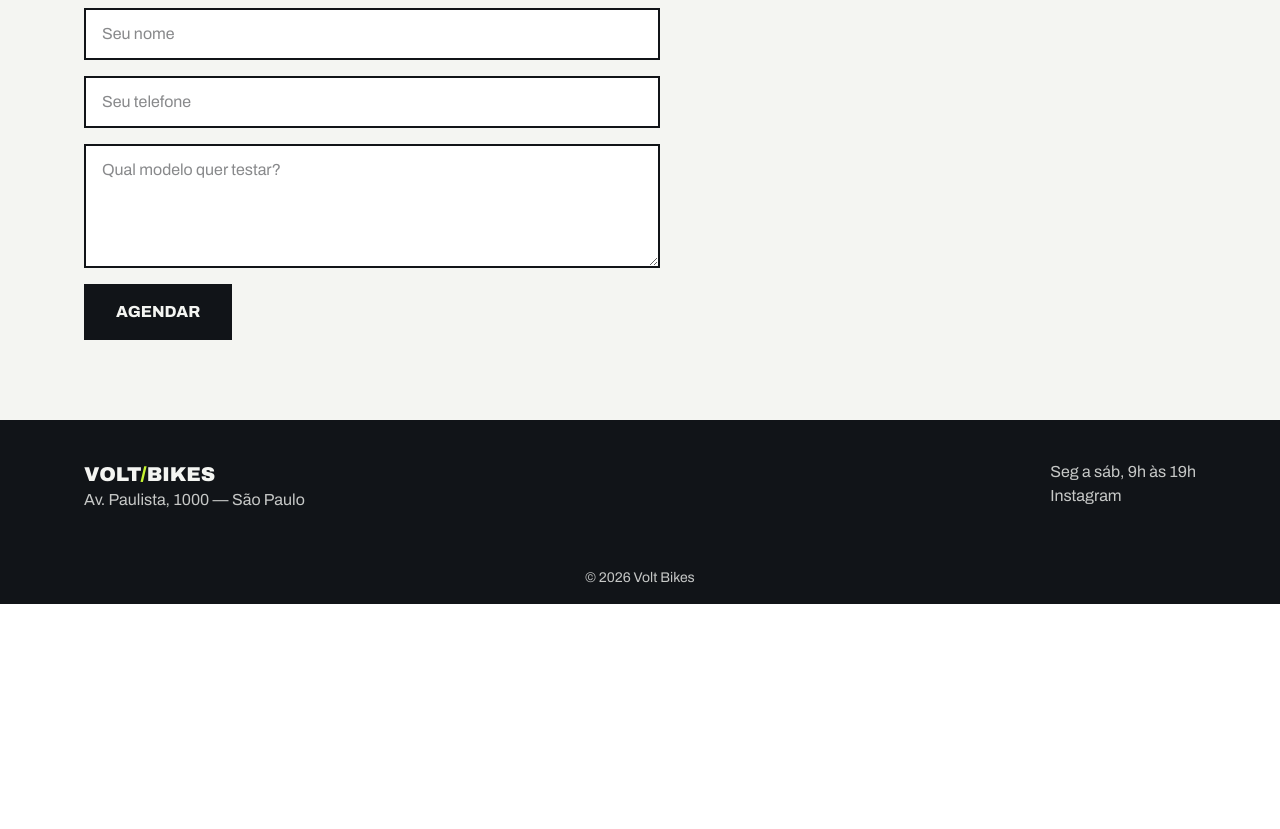
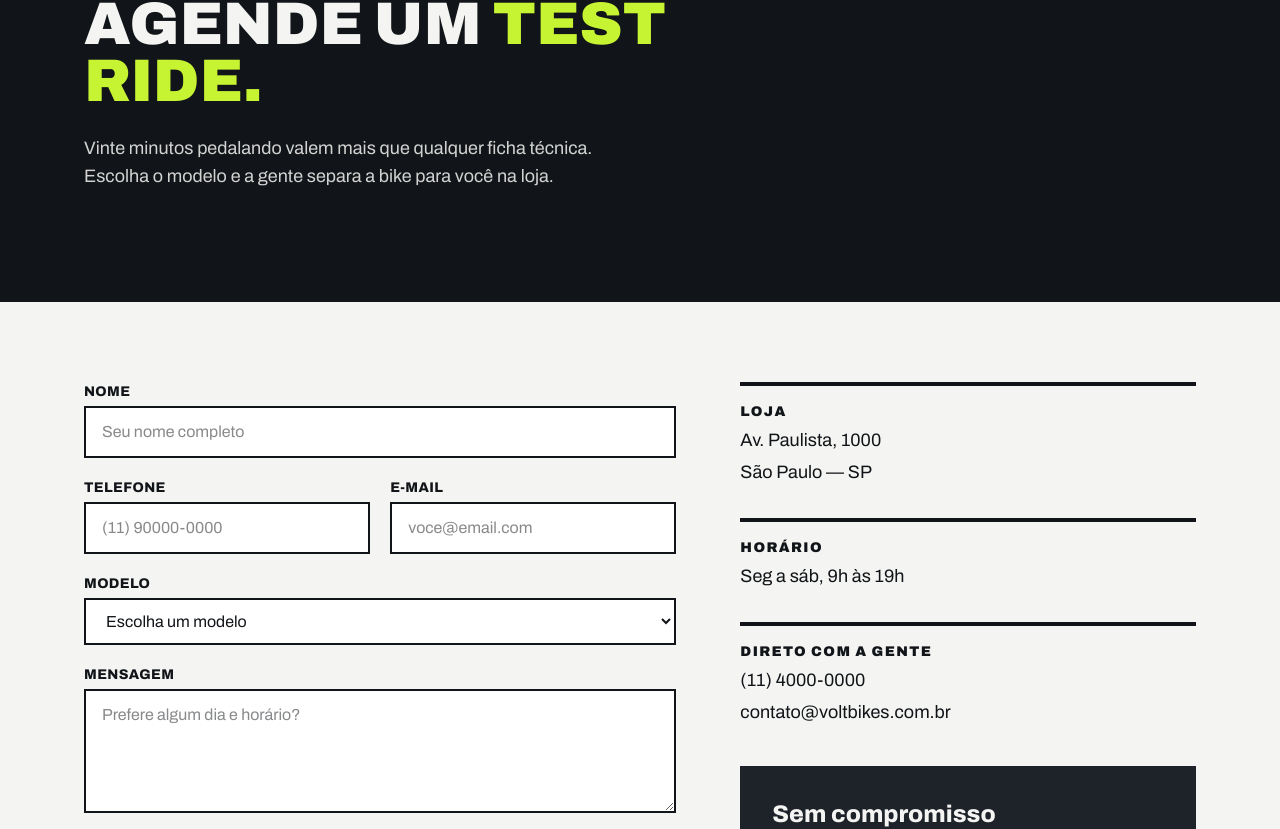
Before and after one commit to Trabalhos-1FIAP/Bicicletas-Eletricas, a React (Vite) app: page / in a window 1280 px wide. Shown: the part 3358-4187 px from the top of the page. Before the commit the page ends 3962 px from the top, so only its background shows below. Built offline with nearby package versions, Linux system fonts and the light colour scheme.

Commit message:
feat: Adiciona página de Contato

```diff
--- a/src/pages/Contato.jsx
+++ b/src/pages/Contato.jsx
@@ -1,28 +1,123 @@
 import { useState } from 'react'
+
+const modelos = ['Volt City', 'Volt Trail', 'Volt Leve', 'Volt Pro']
+
+const infos = [
+  { titulo: 'Loja', linhas: ['Av. Paulista, 1000', 'São Paulo — SP'] },
+  { titulo: 'Horário', linhas: ['Seg a sáb, 9h às 19h'] },
+  { titulo: 'Direto com a gente', linhas: ['(11) 4000-0000', 'contato@voltbikes.com.br'] },
+]
 
 export default function Contato() {
   const [enviado, setEnviado] = useState(false)
+
   const campo = 'border-2 border-carvao bg-white px-4 py-3 focus:border-volt focus:outline-none'
+  const rotulo = 'mb-1 block text-sm font-extrabold uppercase tracking-wide'
+
+  function enviar(e) {
+    e.preventDefault()
+    setEnviado(true)
+  }
 
   return (
-    <section id="contato" className="mx-auto max-w-6xl px-5 py-20">
-      <h2 className="mb-8 text-4xl font-black uppercase md:text-5xl">Agende um test ride</h2>
+    <main>
+      <section className="bg-carvao text-claro">
+        <div className="mx-auto max-w-6xl px-5 py-20 md:py-28">
+          <p className="text-sm font-extrabold uppercase tracking-widest text-volt">Contato</p>
+          <h1 className="mt-4 max-w-2xl text-5xl font-black uppercase leading-[0.95] md:text-6xl">
+            Agende um <span className="text-volt">test ride.</span>
+          </h1>
+          <p className="mt-6 max-w-xl text-lg text-claro/85">
+            Vinte minutos pedalando valem mais que qualquer ficha técnica. Escolha o modelo e a gente
+            separa a bike para você na loja.
+          </p>
+        </div>
+      </section>
 
+      <section className="mx-auto grid max-w-6xl gap-16 px-5 py-20 md:grid-cols-[1.3fr_1fr]">
+        <div>
           {enviado ? (
-        <p className="text-xl font-semibold">Pedido enviado. Ligamos em até 1 dia.</p>
+            <div className="border-4 border-carvao p-10">
+              <p className="text-3xl font-black uppercase">Pedido enviado</p>
+              <p className="mt-3 text-lg">
+                A gente liga em até 1 dia útil para confirmar o horário.
+              </p>
+              <button
+                onClick={() => setEnviado(false)}
+                className="mt-8 bg-carvao px-6 py-3 font-extrabold uppercase text-claro hover:bg-volt hover:text-carvao"
+              >
+                Enviar outro
+              </button>
+            </div>
           ) : (
-        <div className="grid max-w-xl gap-4">
-          <input placeholder="Seu nome" className={campo} />
-          <input type="tel" placeholder="Seu telefone" className={campo} />
-          <textarea rows="4" placeholder="Qual modelo quer testar?" className={campo} />
+            <form onSubmit={enviar} className="grid gap-5">
+              <div>
+                <label htmlFor="nome" className={rotulo}>Nome</label>
+                <input id="nome" name="nome" required placeholder="Seu nome completo" className={`${campo} w-full`} />
+              </div>
+
+              <div className="grid gap-5 sm:grid-cols-2">
+                <div>
+                  <label htmlFor="telefone" className={rotulo}>Telefone</label>
+                  <input id="telefone" name="telefone" type="tel" required placeholder="(11) 90000-0000" className={`${campo} w-full`} />
+                </div>
+                <div>
+                  <label htmlFor="email" className={rotulo}>E-mail</label>
+                  <input id="email" name="email" type="email" required placeholder="voce@email.com" className={`${campo} w-full`} />
+                </div>
+              </div>
+
+              <div>
+                <label htmlFor="modelo" className={rotulo}>Modelo</label>
+                <select id="modelo" name="modelo" required defaultValue="" className={`${campo} w-full`}>
+                  <option value="" disabled>Escolha um modelo</option>
+                  {modelos.map((m) => (
+                    <option key={m} value={m}>{m}</option>
+                  ))}
+                </select>
+              </div>
+
+              <div>
+                <label htmlFor="mensagem" className={rotulo}>Mensagem</label>
+                <textarea
+                  id="mensagem"
+                  name="mensagem"
+                  rows="4"
+                  placeholder="Prefere algum dia e horário?"
+                  className={`${campo} w-full`}
+                />
+              </div>
+
               <button
-            onClick={() => setEnviado(true)}
+                type="submit"
                 className="justify-self-start bg-carvao px-8 py-4 font-extrabold uppercase text-claro hover:bg-volt hover:text-carvao"
               >
                 Agendar
               </button>
+            </form>
+          )}
         </div>
-      )}
+
+        <aside>
+          <ul className="grid gap-8">
+            {infos.map((info) => (
+              <li key={info.titulo} className="border-t-4 border-carvao pt-4">
+                <h2 className="text-sm font-black uppercase tracking-widest">{info.titulo}</h2>
+                {info.linhas.map((linha) => (
+                  <p key={linha} className="mt-1 text-lg">{linha}</p>
+                ))}
+              </li>
+            ))}
+          </ul>
+
+          <div className="mt-10 bg-grafite p-8 text-claro">
+            <p className="text-2xl font-extrabold">Sem compromisso</p>
+            <p className="mt-2 text-claro/75 leading-relaxed">
+              O test ride é gratuito e não exige cadastro. Leve documento com foto.
+            </p>
+          </div>
+        </aside>
       </section>
+    </main>
   )
 }
```
Lines whose indentation alone changed are shown as unchanged.
